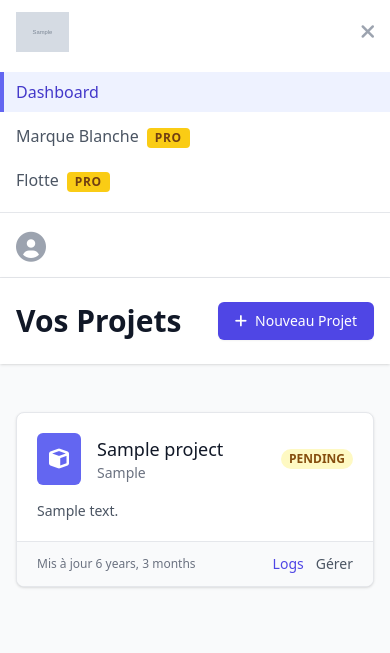
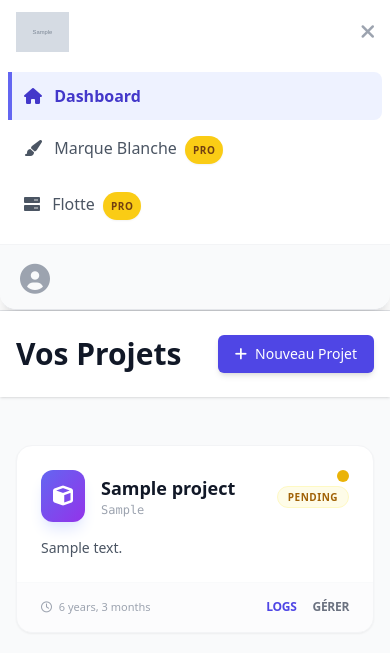
Before and after one commit to MoneFan9/khamal, a Django app: template core/templates/dashboard.html in a window 390 px wide, after a click on "Open main menu". Shown: the top 653 px of the page. Run offline with Django 5.2, Linux system fonts and the light colour scheme; the template is opened without the code that fills it: values that come from a table or form of the project are taken from there, others are empty; tables that the repository leaves empty hold one stand-in row (values such as "Sample post"); grey boxes marked "Sample" are stand-in pictures; some libraries are stand-ins or nearby versions.

Commit message:
Modernisation de l'interface du tableau de bord et optimisation de la Marque Blanche
- Mise à jour de `base.html` : ajout de transitions Tailwind, refonte du menu mobile et sécurisation de l'injection CSS.
- Mise à jour de `dashboard.html` : design moderne des cartes de projet, effets de survol et indicateurs de statut animés.
- Ajout de tests de réactivité dans `core/khamal/tests_responsive.py`.
- Vérification de la compatibilité avec le système de Marque Blanche (pro/white_label).

Co-authored-by: MoneFan9 <244704399+MoneFan9@users.noreply.github.com>

```diff
--- a/core/templates/base.html
+++ b/core/templates/base.html
@@ -10,10 +10,16 @@
     <style type="text/tailwindcss">
         @layer components {
             .btn-primary {
-                @apply inline-flex items-center px-4 py-2 border border-transparent text-sm font-medium rounded-md shadow-sm text-white bg-indigo-600 hover:bg-indigo-700 focus:outline-none focus:ring-2 focus:ring-offset-2 focus:ring-indigo-500 transition-colors;
+                @apply inline-flex items-center px-4 py-2 border border-transparent text-sm font-medium rounded-md shadow-md text-white bg-indigo-600 hover:bg-indigo-700 focus:outline-none focus:ring-2 focus:ring-offset-2 focus:ring-indigo-500 transition-all duration-200 hover:scale-105 active:scale-95;
             }
             .pro-badge {
-                @apply inline-flex items-center px-2 py-0.5 rounded text-xs font-bold bg-yellow-400 text-yellow-900 uppercase tracking-wider ml-1;
+                @apply inline-flex items-center px-2 py-0.5 rounded-full text-[10px] font-bold bg-yellow-400 text-yellow-900 uppercase tracking-wider ml-1 shadow-sm;
+            }
+            .nav-link {
+                @apply border-transparent text-gray-500 hover:text-indigo-600 hover:border-indigo-300 inline-flex items-center px-1 pt-1 border-b-2 text-sm font-medium transition-all duration-200;
+            }
+            .nav-link-active {
+                @apply border-indigo-500 text-gray-900 inline-flex items-center px-1 pt-1 border-b-2 text-sm font-medium transition-all duration-200;
             }
         }
     </style>
@@ -44,14 +50,14 @@
                             </a>
                         </div>
                         <div class="hidden sm:-my-px sm:ml-8 sm:flex sm:space-x-8">
-                            <a href="/" class="border-indigo-500 text-gray-900 inline-flex items-center px-1 pt-1 border-b-2 text-sm font-medium" aria-current="page">
+                            <a href="/" class="nav-link-active" aria-current="page">
                                 Dashboard
                             </a>
                             {% if is_pro_loaded %}
-                                <a href="/admin/pro_white_label/whitelabelconfiguration/" class="border-transparent text-gray-500 hover:text-gray-700 hover:border-gray-300 inline-flex items-center px-1 pt-1 border-b-2 text-sm font-medium">
+                                <a href="/admin/pro_white_label/whitelabelconfiguration/" class="nav-link">
                                     Marque Blanche <span class="pro-badge">PRO</span>
                                 </a>
-                                <a href="/api/servers/" class="border-transparent text-gray-500 hover:text-gray-700 hover:border-gray-300 inline-flex items-center px-1 pt-1 border-b-2 text-sm font-medium">
+                                <a href="/api/servers/" class="nav-link">
                                     Flotte <span class="pro-badge">PRO</span>
                                 </a>
                             {% endif %}
@@ -81,16 +87,22 @@
             </div>
 
             <!-- Mobile menu, show/hide based on menu state. -->
-            <div class="hidden sm:hidden" id="mobile-menu">
-                <div class="pt-2 pb-3 space-y-1">
-                    <a href="/" class="bg-indigo-50 border-indigo-500 text-indigo-700 block pl-3 pr-4 py-2 border-l-4 text-base font-medium" aria-current="page">Dashboard</a>
+            <div class="hidden sm:hidden bg-white border-b border-gray-200 shadow-xl rounded-b-2xl overflow-hidden transition-all duration-300 ease-in-out" id="mobile-menu">
+                <div class="pt-2 pb-3 space-y-1 px-2">
+                    <a href="/" class="bg-indigo-50 border-indigo-500 text-indigo-700 block pl-3 pr-4 py-3 border-l-4 text-base font-semibold rounded-r-lg transition-all duration-200" aria-current="page">
+                        <i class="fas fa-home mr-2"></i> Dashboard
+                    </a>
                     {% if is_pro_loaded %}
-                        <a href="/admin/pro_white_label/whitelabelconfiguration/" class="border-transparent text-gray-600 hover:bg-gray-50 hover:border-gray-300 hover:text-gray-800 block pl-3 pr-4 py-2 border-l-4 text-base font-medium">Marque Blanche <span class="pro-badge">PRO</span></a>
-                        <a href="/api/servers/" class="border-transparent text-gray-600 hover:bg-gray-50 hover:border-gray-300 hover:text-gray-800 block pl-3 pr-4 py-2 border-l-4 text-base font-medium">Flotte <span class="pro-badge">PRO</span></a>
+                        <a href="/admin/pro_white_label/whitelabelconfiguration/" class="border-transparent text-gray-600 hover:bg-gray-50 hover:border-indigo-300 hover:text-indigo-700 block pl-3 pr-4 py-3 border-l-4 text-base font-medium transition-all duration-200">
+                            <i class="fas fa-paint-brush mr-2"></i> Marque Blanche <span class="pro-badge">PRO</span>
+                        </a>
+                        <a href="/api/servers/" class="border-transparent text-gray-600 hover:bg-gray-50 hover:border-indigo-300 hover:text-indigo-700 block pl-3 pr-4 py-3 border-l-4 text-base font-medium transition-all duration-200">
+                            <i class="fas fa-server mr-2"></i> Flotte <span class="pro-badge">PRO</span>
+                        </a>
                     {% endif %}
                 </div>
-                <div class="pt-4 pb-3 border-t border-gray-200">
-                    <div class="flex items-center px-4">
+                <div class="pt-4 pb-3 border-t border-gray-100 bg-gray-50">
+                    <div class="flex items-center px-5">
                         <div class="flex-shrink-0">
                             <i class="fas fa-user-circle text-3xl text-gray-400"></i>
                         </div>
--- a/core/templates/dashboard.html
+++ b/core/templates/dashboard.html
@@ -13,27 +13,37 @@
 {% block content %}
 <div class="px-4 py-6 sm:px-0">
     {% if projects %}
-        <div class="grid grid-cols-1 gap-6 sm:grid-cols-2 lg:grid-cols-3">
+        <div class="grid grid-cols-1 gap-8 sm:grid-cols-2 lg:grid-cols-3">
             {% for project in projects %}
-            <div class="bg-white overflow-hidden shadow rounded-lg border border-gray-200 hover:shadow-md transition-shadow">
-                <div class="p-5">
-                    <div class="flex items-center justify-between">
+            <div class="group bg-white overflow-hidden shadow-sm rounded-2xl border border-gray-100 hover:shadow-xl hover:scale-[1.02] transition-all duration-300">
+                <div class="p-6">
+                    <div class="flex items-start justify-between">
                         <div class="flex items-center">
-                            <div class="flex-shrink-0 bg-indigo-500 rounded-md p-3">
+                            <div class="flex-shrink-0 bg-gradient-to-br from-indigo-500 to-purple-600 rounded-xl p-3 shadow-lg shadow-indigo-100">
                                 <i class="fas fa-cube text-white text-xl"></i>
                             </div>
                             <div class="ml-4">
-                                <h3 class="text-lg font-medium text-gray-900 truncate">{{ project.name }}</h3>
-                                <p class="text-sm text-gray-500">{{ project.domain }}</p>
+                                <h3 class="text-lg font-bold text-gray-900 truncate group-hover:text-indigo-600 transition-colors">{{ project.name }}</h3>
+                                <p class="text-xs font-mono text-gray-400">{{ project.domain }}</p>
                             </div>
                         </div>
                         <div class="flex flex-col items-end">
                             {% with last_deployment=project.deployments.first %}
                                 {% if last_deployment %}
-                                    <span class="px-2 inline-flex text-xs leading-5 font-semibold rounded-full
-                                    {% if last_deployment.status == 'RUNNING' %}bg-green-100 text-green-800
-                                    {% elif last_deployment.status == 'FAILED' %}bg-red-100 text-red-800
-                                    {% else %}bg-yellow-100 text-yellow-800{% endif %}">
+                                    <span class="relative flex h-3 w-3 mb-1">
+                                        {% if last_deployment.status == 'RUNNING' %}
+                                            <span class="animate-ping absolute inline-flex h-full w-full rounded-full bg-green-400 opacity-75"></span>
+                                            <span class="relative inline-flex rounded-full h-3 w-3 bg-green-500"></span>
+                                        {% elif last_deployment.status == 'FAILED' %}
+                                            <span class="relative inline-flex rounded-full h-3 w-3 bg-red-500"></span>
+                                        {% else %}
+                                            <span class="relative inline-flex rounded-full h-3 w-3 bg-yellow-500"></span>
+                                        {% endif %}
+                                    </span>
+                                    <span class="px-2.5 py-0.5 inline-flex text-[10px] leading-4 font-bold rounded-full uppercase tracking-wider
+                                    {% if last_deployment.status == 'RUNNING' %}bg-green-50 text-green-700 border border-green-100
+                                    {% elif last_deployment.status == 'FAILED' %}bg-red-50 text-red-700 border border-red-100
+                                    {% else %}bg-yellow-50 text-yellow-700 border border-yellow-100{% endif %}">
                                         {{ last_deployment.status }}
                                     </span>
                                 {% else %}
@@ -50,17 +60,17 @@
                         </p>
                     </div>
                 </div>
-                <div class="bg-gray-50 px-5 py-3 border-t border-gray-200 flex justify-between items-center">
-                    <div class="text-xs text-gray-500">
-                        Mis à jour {{ project.updated_at|timesince }}
+                <div class="bg-gray-50/50 px-6 py-4 border-t border-gray-50 flex justify-between items-center">
+                    <div class="text-[11px] text-gray-400 font-medium">
+                        <i class="far fa-clock mr-1"></i> {{ project.updated_at|timesince }}
                     </div>
-                    <div class="flex space-x-3">
+                    <div class="flex space-x-4">
                         {% with last_deployment=project.deployments.first %}
                             {% if last_deployment %}
-                                <a href="{% url 'deployment-logs' last_deployment.id %}" class="text-indigo-600 hover:text-indigo-900 text-sm font-medium">Logs</a>
+                                <a href="{% url 'deployment-logs' last_deployment.id %}" class="text-indigo-600 hover:text-indigo-800 text-xs font-bold uppercase tracking-tight">Logs</a>
                             {% endif %}
                         {% endwith %}
-                        <a href="#" class="text-gray-600 hover:text-gray-900 text-sm font-medium">Gérer</a>
+                        <a href="#" class="text-gray-500 hover:text-gray-900 text-xs font-bold uppercase tracking-tight">Gérer</a>
                     </div>
                 </div>
             </div>
```
Also changed, not shown: core/khamal/tests_responsive.py (added, +94 -0 lines).
